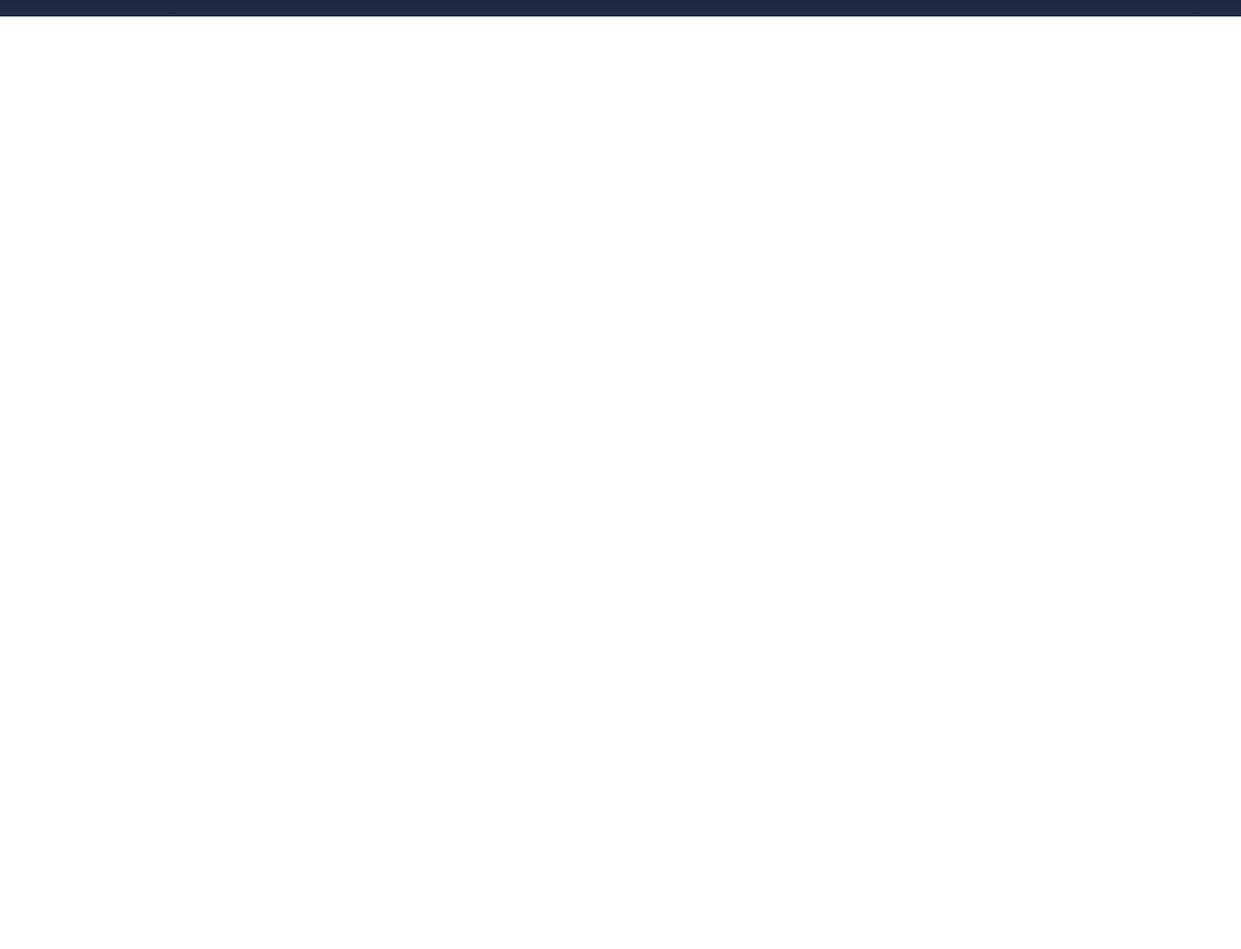
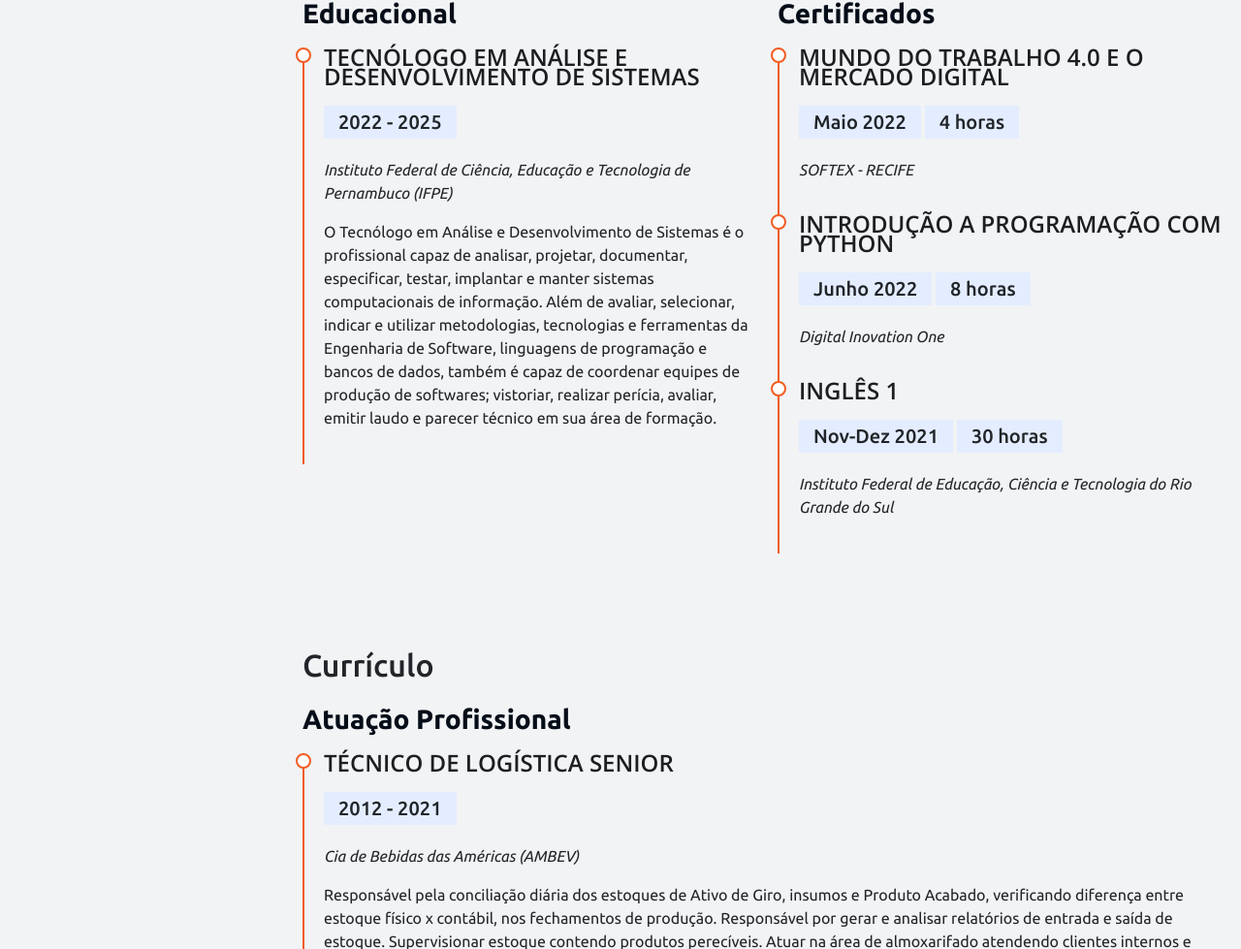
Before and after one commit to DevAugustomelo/Portfolio, a plain HTML site: page index.html in a window 1280 px wide. Shown: the part 1821-2800 px from the top of the page at 97% size. Before the commit the page ends 1838 px from the top, so only its background shows below. Drawn offline with nearby package versions, Linux system fonts and the light colour scheme.

Commit message:
Concluido as seções de formação e curriculo

```diff
--- /dev/null
+++ b/componentes/css/fomacao.css
@@ -0,0 +1,49 @@
+
+
+
+@import url('https://fonts.googleapis.com/css2?family=Open+Sans:wght@300;400;600&display=swap');
+
+
+.formacao-title {
+    font-weight: 700;
+    margin:20px 0px;
+    color: #050d18;
+}
+
+.formacao-box {
+    padding: 0 0 20px 20px;
+    margin-top: -2px;
+    border-left: 2px solid #F25C23;
+    position: relative;
+}
+
+.formacao-box h4 {
+    line-height: 20px;
+    font-family: 'Open Sans', sans-serif;
+    font-weight: 600;
+    text-transform: uppercase;
+    color: #1C1E21;
+    margin-bottom: 20px;
+}
+
+.formacao-box h5 {
+    background-color: #e4edff;
+    padding: 5px 15px;
+    display: inline-block;
+    font-weight: 500;
+    margin-bottom: 20px;
+
+}
+
+
+.formacao-box::before {
+    content: '';
+    top:0;
+    left: -9px;
+    position: absolute;
+    width: 16px;
+    height: 16px;
+    border: 2px solid #F25C23;
+    border-radius: 50%;
+    background: #fff;
+}
--- a/componentes/css/index.css
+++ b/componentes/css/index.css
@@ -11,6 +11,7 @@ html, body {
     font-family: 'Ubuntu', sans-serif;
     width: 100%;
     height: 100%;
+    background-color: #F1F3F4;
 }
 
 
@@ -79,7 +80,7 @@ html, body {
 
 .nav-menu {
   padding: 1.5rem;
-  animation: slideBottom 2s;
+  animation: slidetoUp 2s;
 
 }
 
@@ -151,7 +152,7 @@ i.menu-mobile {
 }
 
 
-@keyframes slideBottom {
+@keyframes slidetoUp {
   from {
     transform: translateY(90px)
 
--- a/componentes/templates.js
+++ b/componentes/templates.js
@@ -34,7 +34,7 @@ class MenuLateral extends HTMLElement {
         <a class="nav-link active" aria-current="page" href="#home"><i class="bi bi-house" aria-hidden="true"></i> Home</a>
       </li>
       <li class="nav-item">
-        <a class="nav-link active" href="#sobre" target="_blank"><i class="bi bi-person" aria-hidden="true"></i> Sobre</a>
+        <a class="nav-link active" href="#sobre"><i class="bi bi-person" aria-hidden="true"></i> Sobre</a>
       </li>
       <li class="nav-item">
         <a class="nav-link active" href="#formacao"><i class="bi bi-mortarboard" aria-hidden="true"></i> Formação</a>
--- a/index.html
+++ b/index.html
@@ -12,7 +12,6 @@
     <meta name="viewport" content="width=device-width, initial-scale=1.0" />
     <link rel="icon" href="/componentes/imgs/favicon.ico" type="image/x-icon">
 
-    <link rel="stylesheet" href="https://unpkg.com/aos@next/dist/aos.css" />
 
     <!-- bootstrap -->
     <link
@@ -26,8 +25,11 @@
     href="https://cdn.jsdelivr.net/npm/bootstrap-icons@1.10.2/font/bootstrap-icons.css"
     />
     <!-- ------ -->
+
+    <!-- <link rel="stylesheet" href="https://unpkg.com/aos@next/dist/aos.css" /> -->
     <link rel="stylesheet" href="./componentes/css/home.css" />
     <link rel="stylesheet" href="./componentes/css/index.css" />
+    <link rel="stylesheet" href="./componentes/css/fomacao.css" />
     <title>Portfólio</title>
   </head>
   <body>
@@ -63,7 +65,7 @@
 
 
       <section id="sobre" class="container mt-5" >
-        <div class="row-100">
+        <div class="row w-100">
           <div class="col-md-12">
             <h2 class="pt-3" data-aos="fade-right" data-aos-duration="1500">Sobre mim</h2>
             <p data-aos="fade-left" data-aos-duration="3000">Nascido em 1986, natural de Recife-PE. Comecei minha trajetória profissional em 2005 aos 19 anos, adquirindo experiências em grandes multinacionais, tenho facilidade em aprender e capacidade de adaptação.
@@ -104,7 +106,7 @@
                     <li class="list-group-item">Hobbies: <span class="fw-lighter">Games, Séries, Violão</span></li>
                     <li class="list-group-item">Cor Preferida: <span class="fw-lighter">Azul</span></li>
                     <li class="list-group-item">Trabalho: <span class="fw-lighter">Disponível para contratações</span></li>
-                    <li class="list-group-item"></li>
+                    <!-- <li class="list-group-item"></li> -->
                   </ul>
                 </div>
               </div>
@@ -127,6 +129,106 @@
 
       </section>
 
+
+      <section id="formacao" class="mt-5 formacao">
+
+        <div class="container pb-5">
+          <h2 pt-3 pb-4>Formação</h2>
+
+          <div class="row">
+            <div class="col-md-6">
+              <h3 class="formacao-title">Educacional</h3>
+
+              <div class="formacao-box">
+                <h4>Tecnólogo em Análise e Desenvolvimento de Sistemas</h4>
+                <h5>2022 - 2025</h5>
+                <p><em>Instituto Federal de Ciência, Educação e Tecnologia de Pernambuco (IFPE)</em></p>
+                <p>O Tecnólogo em Análise e Desenvolvimento de Sistemas é o profissional capaz de analisar, projetar, documentar, especificar, testar, implantar e manter sistemas computacionais de informação. Além de avaliar, selecionar, indicar e utilizar metodologias, tecnologias e ferramentas da Engenharia de Software, linguagens de programação e bancos de dados, também é capaz de coordenar equipes de produção de softwares; vistoriar, realizar perícia, avaliar, emitir laudo e parecer técnico em sua área de formação.</p>
+
+              </div>
+
+            </div>
+
+            <div class="col-md-6">
+              <h3 class="formacao-title">Certificados</h3>
+
+              <div class="formacao-box">
+                <h4>Mundo do trabalho 4.0 e o Mercado Digital</h4>
+                <h5>Maio 2022 </h5>
+                <h5>4 horas</h5>
+                <p><em>SOFTEX - RECIFE</em></p>
+
+              </div>
+
+              <div class="formacao-box">
+                <h4>Introdução a Programação com Python</h4>
+                <h5>Junho 2022</h5>
+                <h5>8 horas</h5>
+                <p><em>Digital Inovation One</em></p>
+
+              </div>
+
+              <div class="formacao-box">
+                <h4>Inglês 1</h4>
+                <h5>Nov-Dez 2021</h5>
+                <h5>30 horas</h5>
+                <p><em>Instituto Federal de Educação, Ciência e Tecnologia do Rio Grande do Sul</em></p>
+
+              </div>
+
+          </div>
+        </div>
+      </section>
+
+
+      <section id="curriculo" class="mt-5 formacao">
+
+        <div class="container pb-5">
+          <h2 pt-3 pb-4>Currículo</h2>
+
+          <div>
+            <div>
+              <h3 class="formacao-title">Atuação Profissional</h3>
+
+              <div class="formacao-box">
+                <h4>TÉCNICO DE LOGÍSTICA SENIOR</h4>
+                <h5>2012 - 2021</h5>
+                <p><em>Cia de Bebidas das Américas (AMBEV)</em></p>
+                <p>Responsável pela conciliação diária dos estoques de Ativo de Giro, insumos e Produto
+                  Acabado, verificando diferença entre estoque físico x contábil, nos fechamentos de
+                  produção.
+                  Responsável por gerar e analisar relatórios de entrada e saída de estoque.
+                  Supervisionar estoque contendo produtos perecíveis.
+                  Atuar na área de almoxarifado atendendo clientes internos e externos, como
+                  também fornecedores e transportadoras para realização de devoluções e coletas de
+                  materiais.
+                  Liderar equipe direcionando ajudantes e empilhadores promovendo recebimento,
+                  armazenagem, carregamento de Produto acabado e envio de insumos para linhas de
+                  produção.</p>
+              </div>
+
+              <div class="formacao-box">
+                <h4>ASSISTENTE DE EXPEDIÇÃO</h4>
+                <h5>2011 - 2012</h5>
+                <p><em>MUSASHI DO BRASIL LTDA</em></p>
+                <p>Responsável pelo controle de movimentação de estoque (entrada e saída de
+                  materiais, endereçamento, controle de estoque fixo e em sistemas, FEFO).
+                  Recebimento e lançamento de notas fiscais. Tratamento de anomalias encontradas
+                  em estoque.</p>
+              </div>
+
+              <div class="formacao-box">
+                <h4>OPERADOR | TECELÃO</h4>
+                <h5>2005 - 2010</h5>
+                <p><em>SANTISTA TEXTIL S.A | TAVEX CORP.</em></p>
+                <p>Responsável por analisar a qualidade do produto e controlar a produção do tecido
+                  corrigindo problemas operacionais para manter o maquinário trabalhando</p>
+              </div>
+            </div>
+      </section>
+
+
+
     </main>
 
 
```
